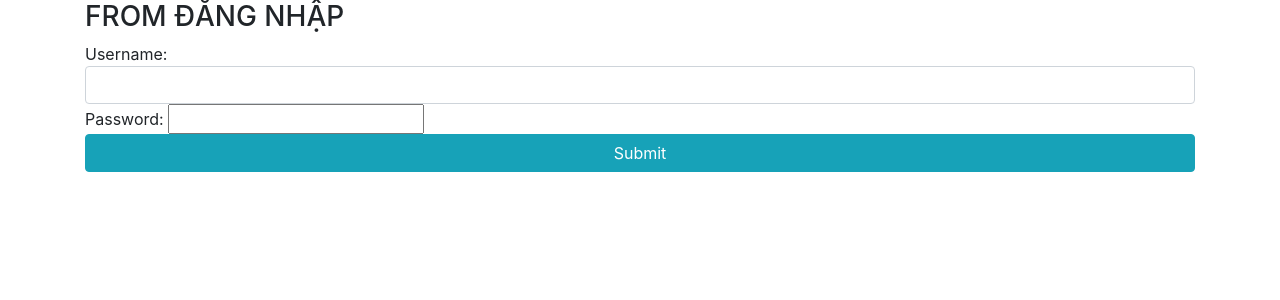
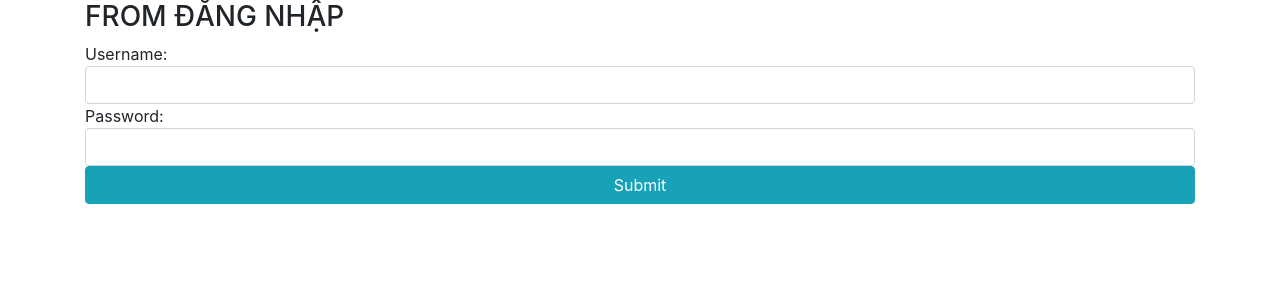
Before and after one commit to vinhpham77/fashion-shop-web, a PHP site: page /FromDn.php in a window 1280 px wide. Shown: the top 300 px of the page. Run offline with PHP 8.4, Linux system fonts and the light colour scheme.

Commit message:
Update FromDn.php

```diff
--- a/FromDn.php
+++ b/FromDn.php
@@ -20,7 +20,7 @@
 	  <h3 class="text-uppercase">From Đăng Nhập</h3>
 	  <form action="">
 	       Username: <input type = "text" class="form-control">
-		   Password: <input type ="text" class="from-control">
+		   Password: <input type ="text" class="form-control">
 		   <input type="submit" class="btn btn-block btn-info">
 	  </form>
 	</div>
```
